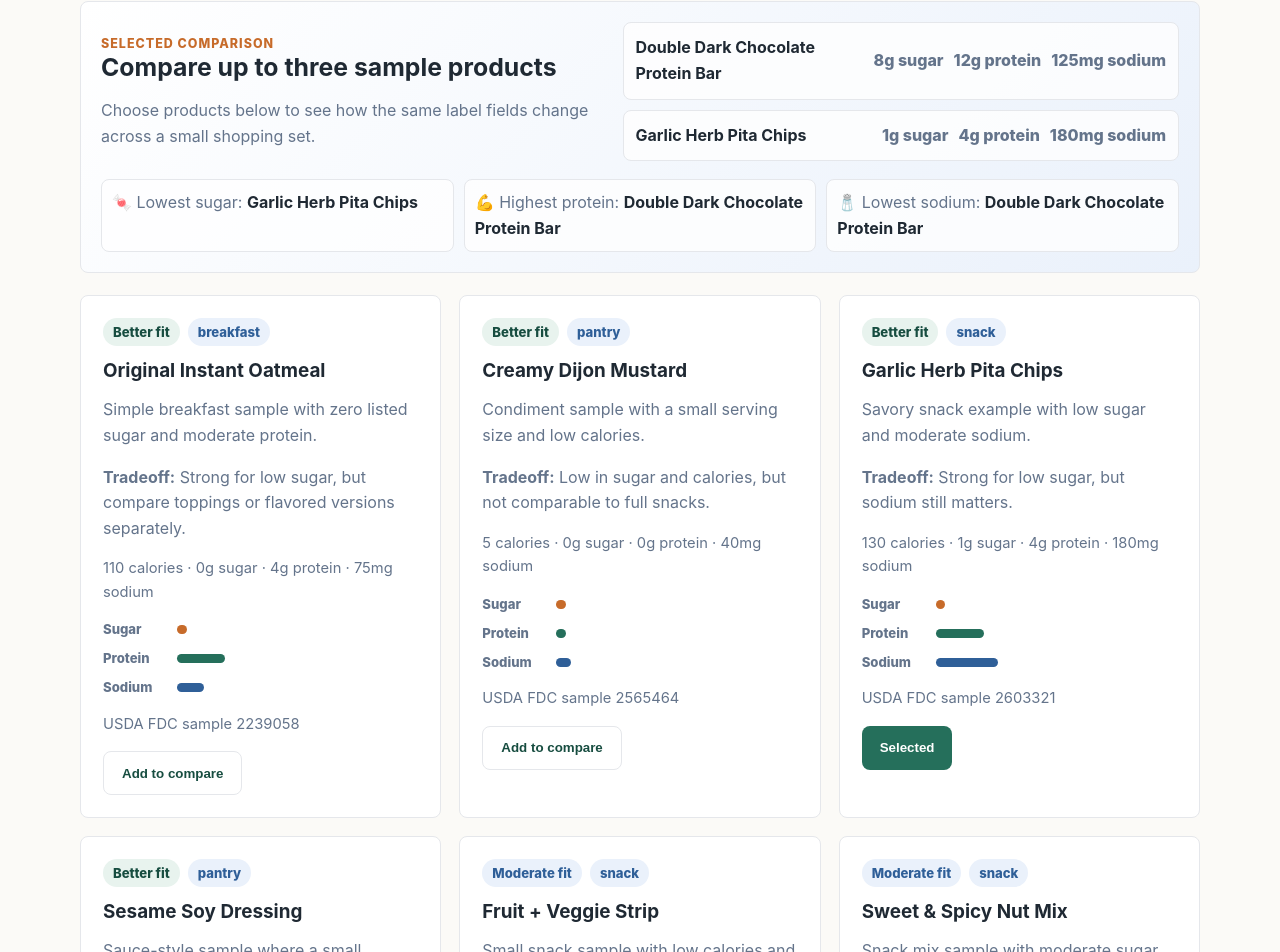
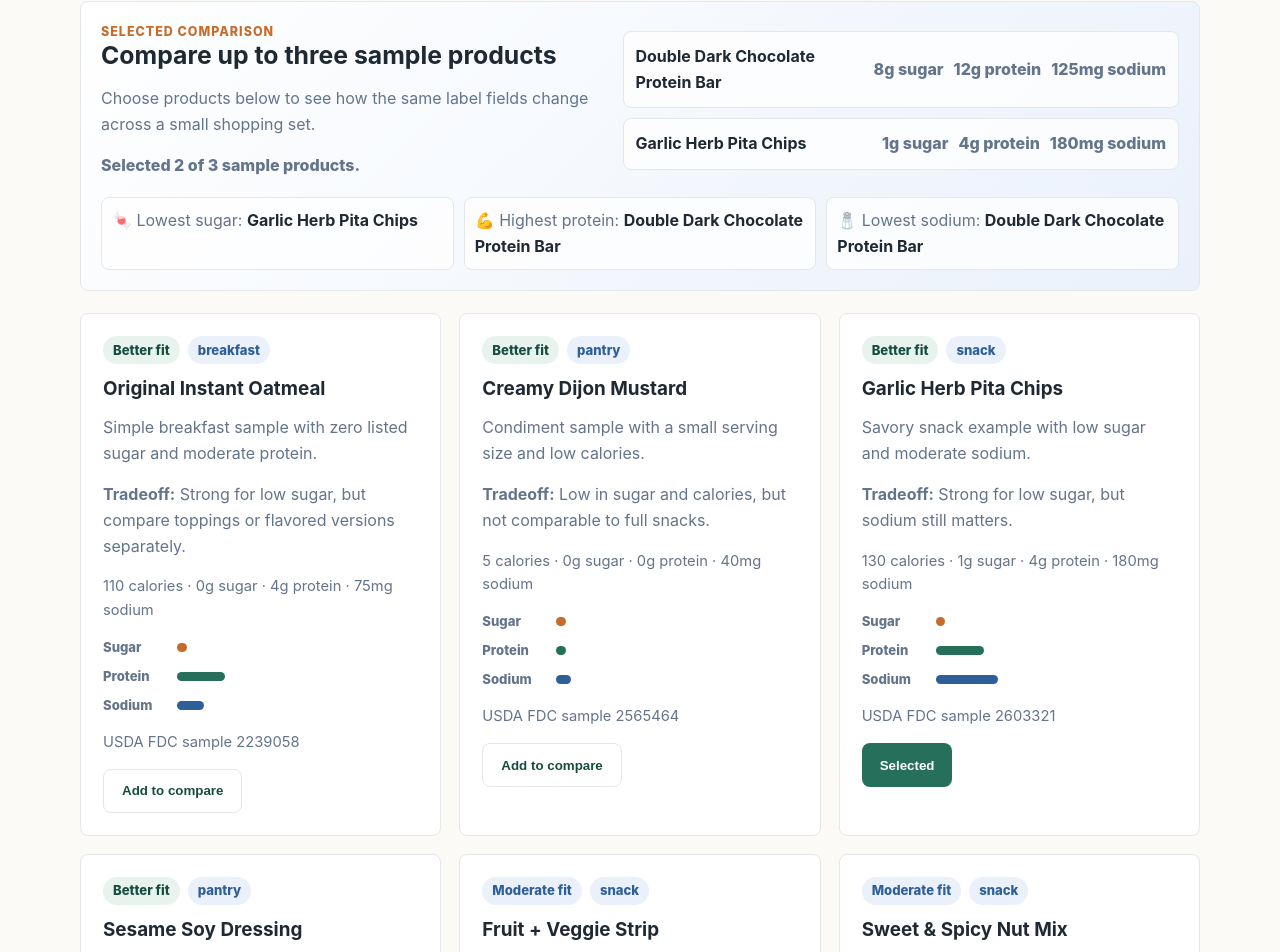
Before and after one commit to Astalos11/bettercart-ai-approval-site, a Next.js app: page /tools/food-comparison-demo in a window 1280 px wide. Shown: the part 2001-2953 px from the top of the page. Built offline with nearby package versions, Linux system fonts and the light colour scheme; no server answers.

Commit message:
Show selected demo product count

```diff
--- a/app/globals.css
+++ b/app/globals.css
@@ -1087,6 +1087,12 @@
   color: var(--ink);
 }
 
+.selection-status {
+  color: var(--green-dark);
+  font-weight: 800;
+  margin-bottom: 0;
+}
+
 .readiness-matrix {
   background: var(--paper);
   border: 1px solid var(--line);
--- a/app/tools/food-comparison-demo/page.jsx
+++ b/app/tools/food-comparison-demo/page.jsx
@@ -241,6 +241,9 @@
             <p>
               Choose products below to see how the same label fields change across a small shopping set.
             </p>
+            <p className="selection-status" role="status">
+              Selected {selectedProducts.length} of 3 sample products.
+            </p>
           </div>
           <div className="selected-grid">
             {selectedProducts.map((product) => (
```
